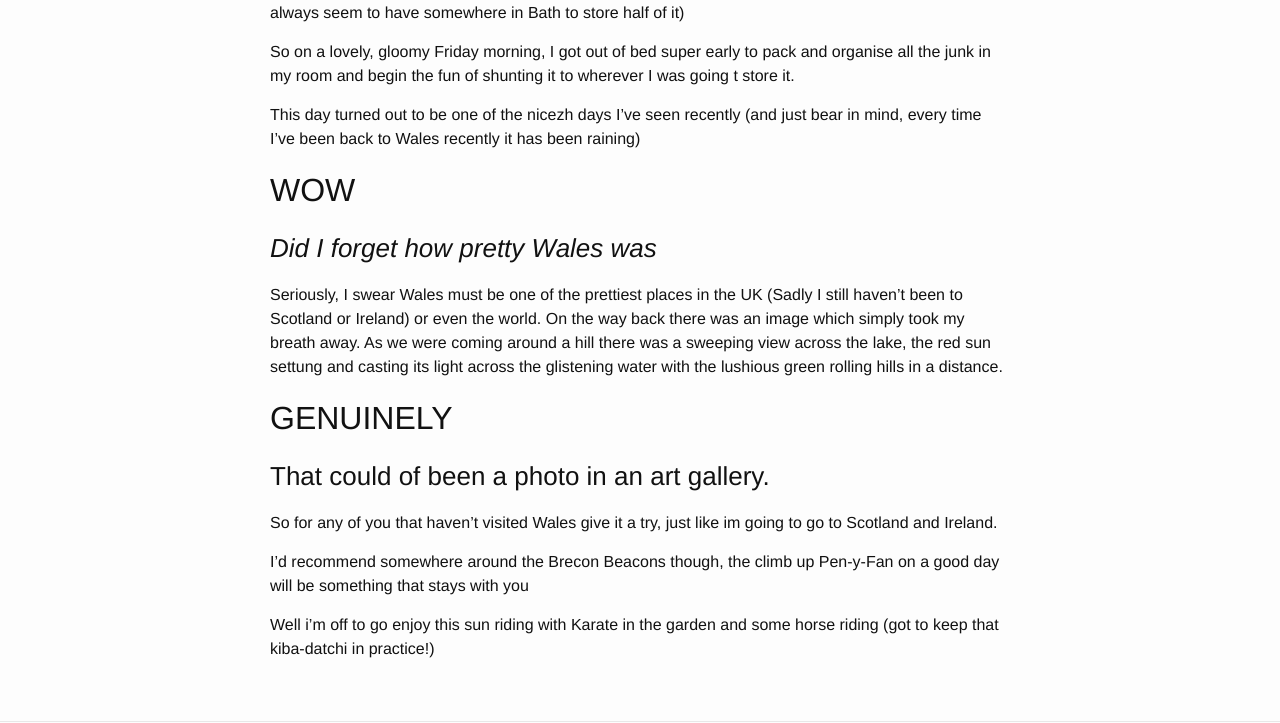
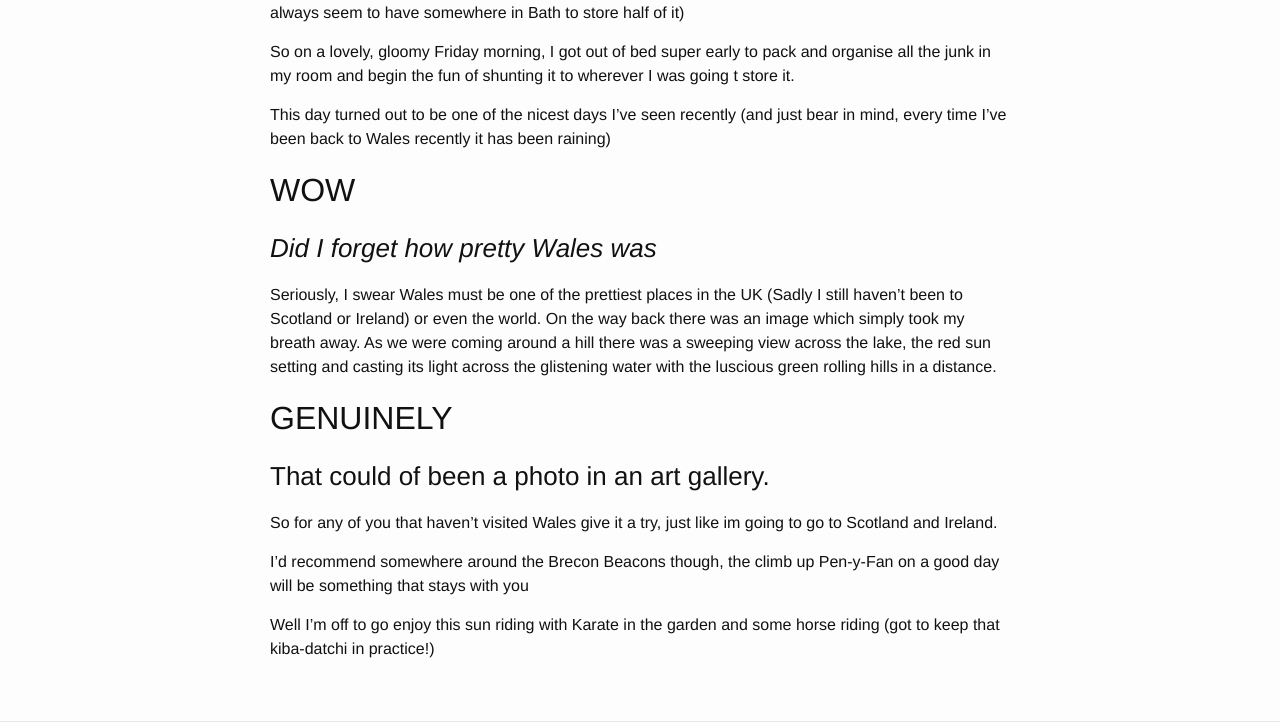
Before and after one commit to Neoxas/Neoxas.github.io, a Jekyll site: the page built from _posts/2016-06-05-A-Beautiful-Place-Called-Wales.markdown, in a window 1280 px wide. Shown: the part 376-1099 px from the top of the page. Built offline with Jekyll 4.4.1, drawn with Linux system fonts in a browser that asks for light colours.

```diff
--- a/_posts/2016-06-05-A-Beautiful-Place-Called-Wales.markdown
+++ b/_posts/2016-06-05-A-Beautiful-Place-Called-Wales.markdown
@@ -15,13 +15,13 @@ As any uni student knows, this involves trekking all the random garbage you have
 
 So on a lovely, gloomy Friday morning, I got out of bed super early to pack and organise all the junk in my room and begin the fun of shunting it to wherever I was going t store it.
 
-This day turned out to be one of the nicezh days I've seen recently (and just bear in mind, every time I've been back to Wales recently it has been raining)
+This day turned out to be one of the nicest days I've seen recently (and just bear in mind, every time I've been back to Wales recently it has been raining)
 
 ## WOW
 
 ### _Did I forget how pretty Wales was_
 
-Seriously, I swear Wales must be one of the prettiest places in the UK (Sadly I still haven't been to Scotland or Ireland) or even the world. On the way back there was an image which simply took my breath away. As we were coming around a hill there was a sweeping view across the lake, the red sun settung and casting its light across the glistening water with the lushious green rolling hills in a distance.
+Seriously, I swear Wales must be one of the prettiest places in the UK (Sadly I still haven't been to Scotland or Ireland) or even the world. On the way back there was an image which simply took my breath away. As we were coming around a hill there was a sweeping view across the lake, the red sun setting and casting its light across the glistening water with the luscious green rolling hills in a distance.
 
 ## GENUINELY
 
@@ -31,4 +31,4 @@ So for any of you that haven't visited Wales give it a try, just like im going t
 
 I'd recommend somewhere around the Brecon Beacons though, the climb up Pen-y-Fan on a good day will be something that stays with you
 
-Well i'm off to go enjoy this sun riding with Karate in the garden and some horse riding (got to keep that kiba-datchi in practice!)
+Well I'm off to go enjoy this sun riding with Karate in the garden and some horse riding (got to keep that kiba-datchi in practice!)
```
Also changed, not shown: _posts/2016-06-13-A-Friendly-Comp.markdown (added, +10 -0 lines), 9 other files.
